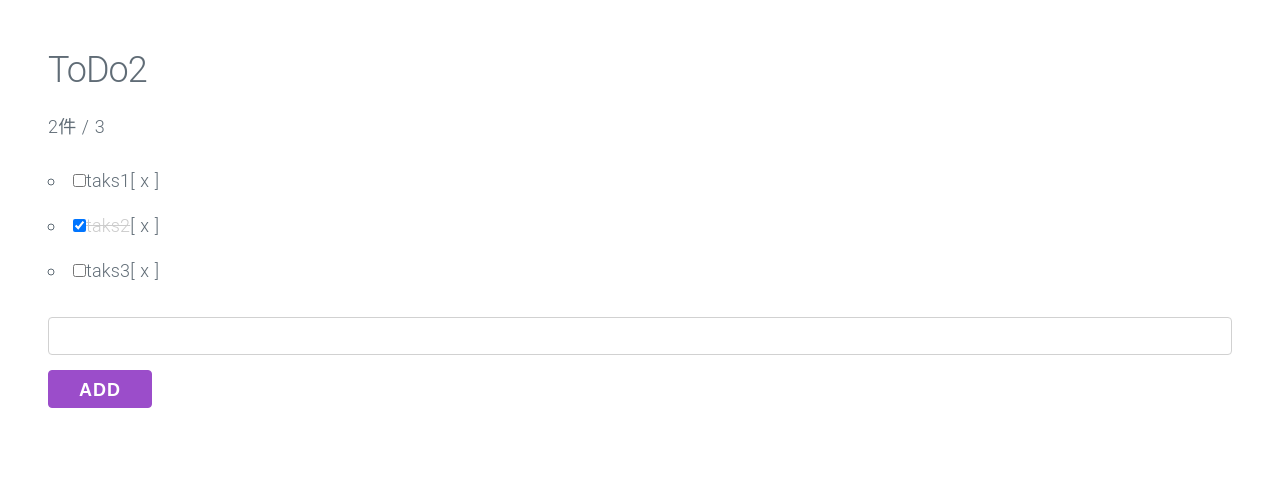
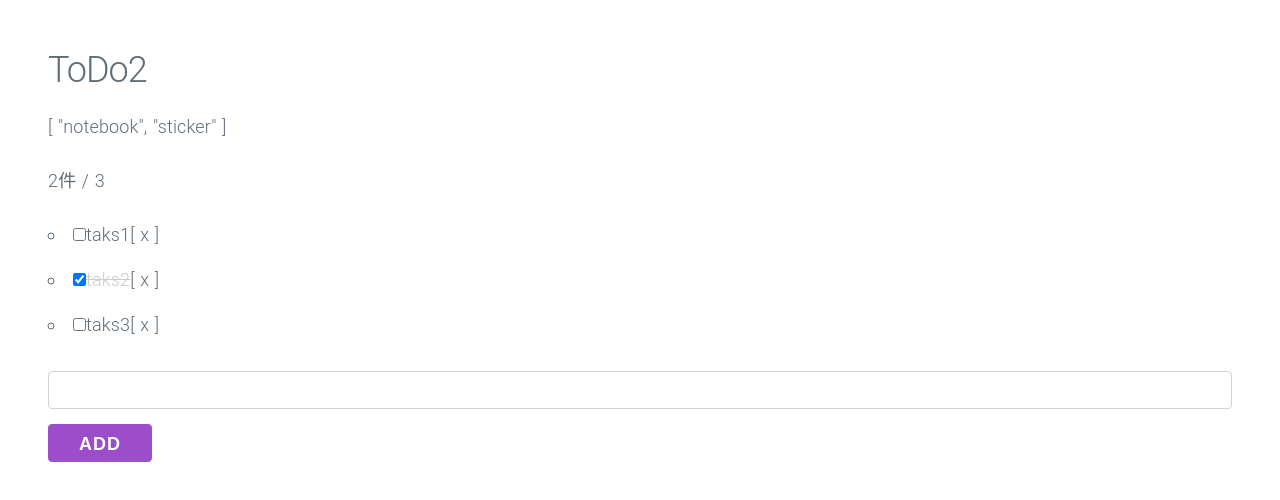
Before and after one commit to BoxPistols/hello-nuxt, a Nuxt app: page /todo2 in a window 1280 px wide. Shown: the top 500 px of the page. Built offline with nearby package versions, Linux system fonts and the light colour scheme.

Commit message:
共通アイテム

```diff
--- a/pages/todo2.vue
+++ b/pages/todo2.vue
@@ -1,6 +1,7 @@
 <template>
 <div id="todo2">
   <h2>ToDo2</h2>
+  <p>{{ stationary }}</p>
   <p>{{ remaining }}件 / {{ todos.length }}</p>
   <ul>
     <li v-for="(todo, index) in todos">
@@ -25,11 +26,28 @@ export default {
     msg: "hello",
     name: "",
     newItem: '',
-    todos: [
-      { title: 'taks1', isDone: false, isDay: true },
-      { title: 'taks2', isDone: true, isDay: true },
-      { title: 'taks3', isDone: false, isDay: false },
+    todos: [{
+        title: 'taks1',
+        isDone: false,
+        isDay: true
+      },
+      {
+        title: 'taks2',
+        isDone: true,
+        isDay: true
+      },
+      {
+        title: 'taks3',
+        isDone: false,
+        isDay: false
+      },
     ],
+    st :{
+        'pencil': 100,
+        'notebook': 80,
+        'scissors': 250,
+        'sticker': 150
+      },
   }),
   methods: {
     addItem: function() {
@@ -53,6 +71,19 @@ export default {
       });
       return items.length;
     },
+    stationary: function() {
+      var stationeries = this.st
+      var tools = ['notebook', 'eraser', 'sticker', 'screw', 'paint'];
+
+      var result = tools.filter(function(value, index) {
+        for (var stationery in this) {
+          // 共通アイテム
+          if (stationery === value) return value;
+        }
+      }, stationeries) //第2引数にオブジェクトを指定
+      return result
+
+    }
   }
 }
 </script>
```
